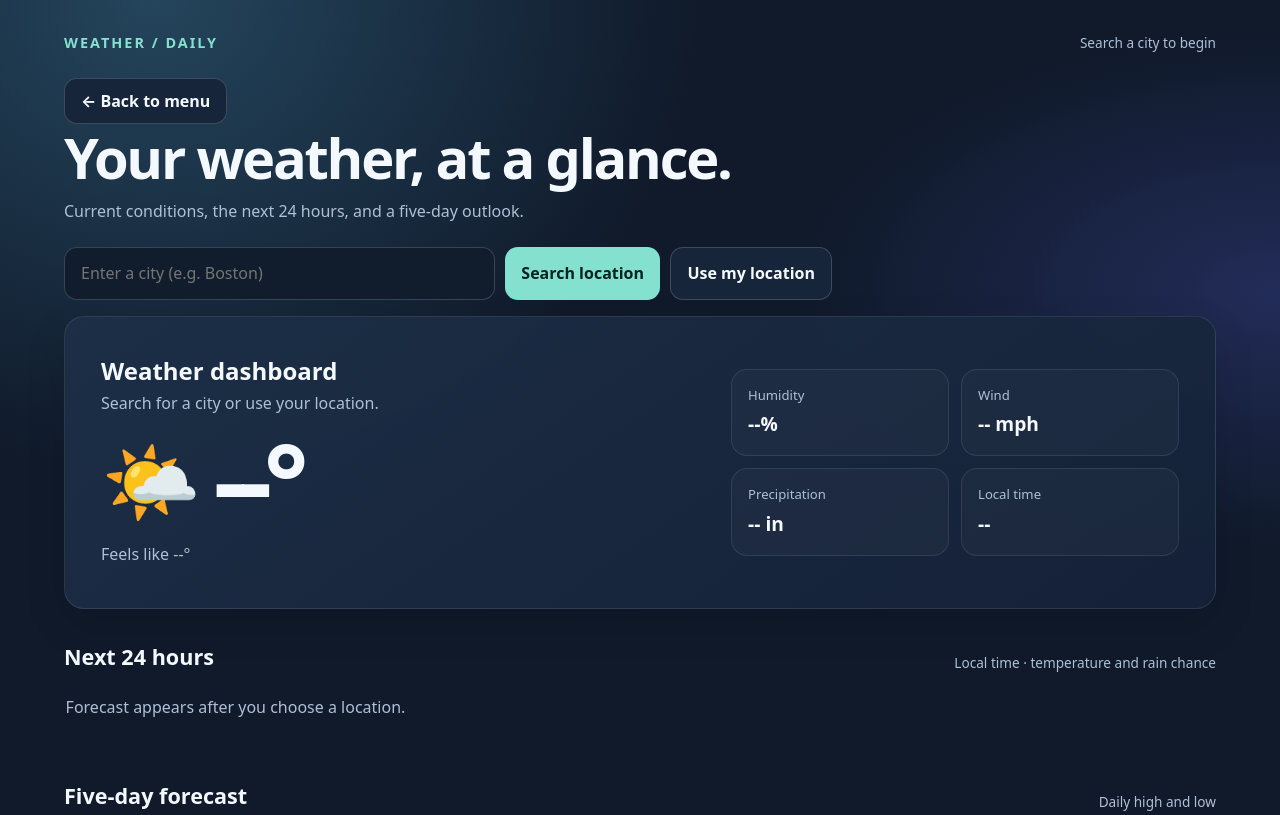
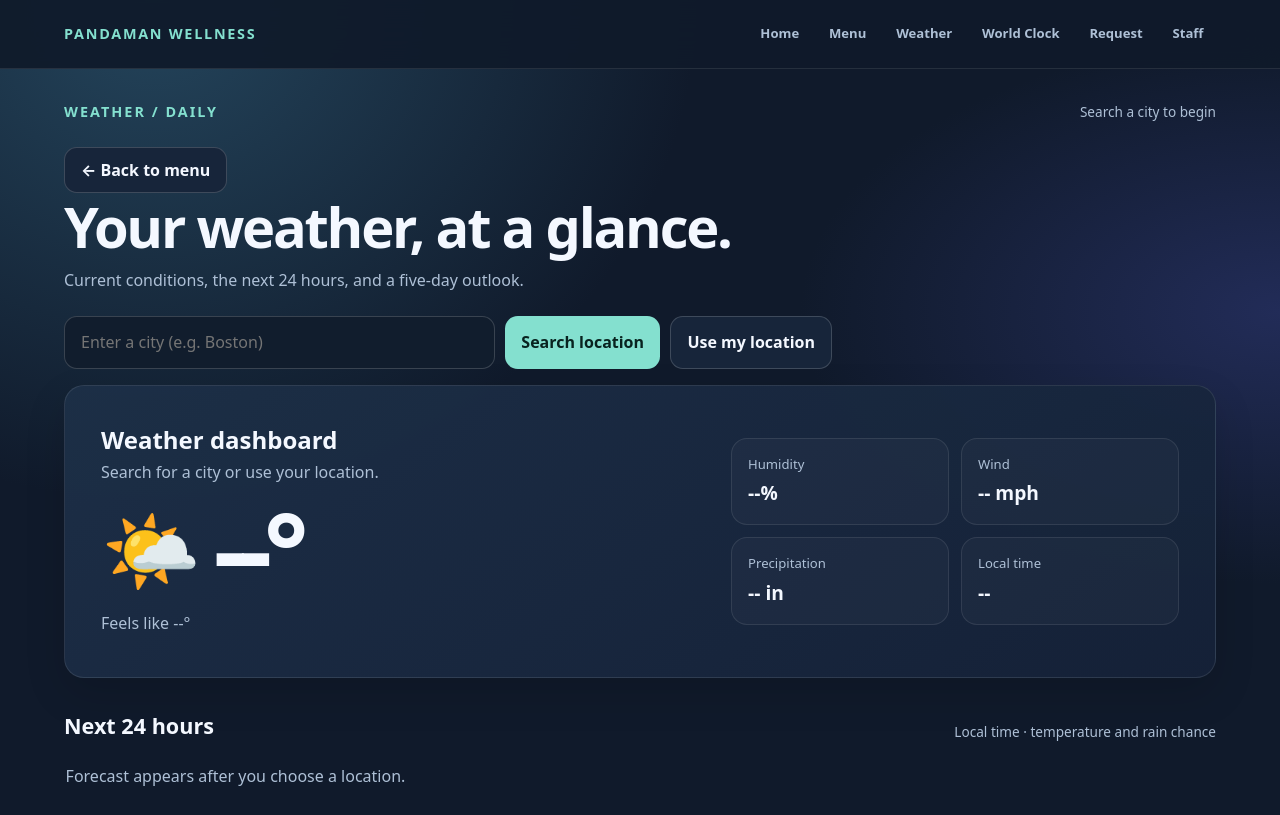
Before and after one commit to PandaManDev/Pandaman-Wellness, a plain HTML site: page weather.html in a window 1280 px wide. Shown: the top 815 px of the page. Drawn offline with Linux system fonts and the light colour scheme.

Commit message:
Add navigation to weather page

```diff
--- a/weather.html
+++ b/weather.html
@@ -24,6 +24,7 @@
   </style>
 </head>
 <body>
+  <header class="site-header"><nav class="site-nav-wrap" aria-label="Site navigation"><a class="site-brand" href="index.html">Pandaman Wellness</a><nav class="site-nav" aria-label="Primary navigation"><a href="index.html">Home</a><a href="index.html#menu">Menu</a><a href="weather.html" aria-current="page">Weather</a><a href="clock.html">World Clock</a><a href="order.html">Request</a><a href="orders.html">Staff</a></nav></nav></header>
   <a class="skip" href="#weather-main">Skip to weather</a>
   <main class="container" id="weather-main">
     <div class="topline"><p class="brand">Weather / Daily</p><span class="updated" id="updated">Search a city to begin</span></div>
```
